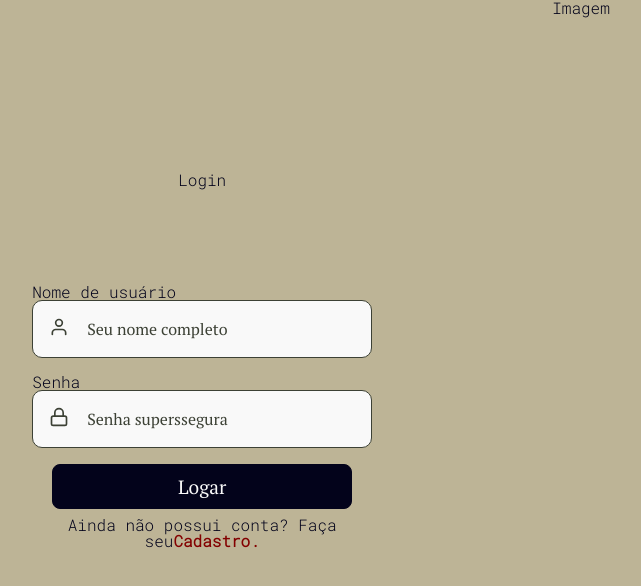
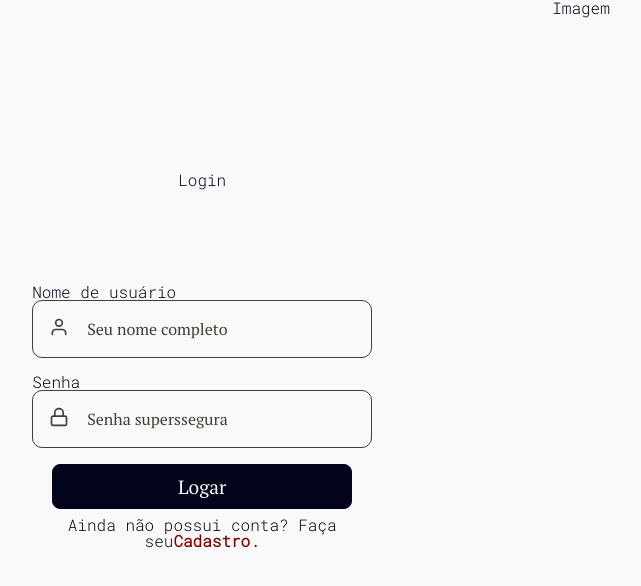
Before and after one commit to serafimmatheus/habits-1, a React (Create React App) app: page /login in a window 1280 px wide. Shown: the top 586 px of the page, without its empty margins (409-1050 px from the left). Built offline with nearby package versions, Linux system fonts and the light colour scheme.

Commit message:
feat:styled/groups

```diff
--- a/src/Components/SubGroups/index.jsx
+++ b/src/Components/SubGroups/index.jsx
@@ -1,6 +1,6 @@
 import { useContext, useState } from "react";
 import { GroupsContext } from "../../Providers/groups";
-import { Button, GroupCardContainer } from "../../Styles/global";
+import { Button, GroupCardContainerSub } from "../../Styles/global";
 import EditGroupsModal from "../EditGroupsModal";
 const SubGroups = () => {
   const { myGroups, unsubscribeGroups, editGroups } = useContext(GroupsContext);
@@ -8,7 +8,7 @@ const SubGroups = () => {
   const token = JSON.parse(localStorage.getItem("@Habits:token") || "");
 
   return (
-    <GroupCardContainer>
+    <GroupCardContainerSub>
       {myGroups.map((group) =>
         group.length === 0 ? (
           <div>Sem inscrições de grupos</div>
@@ -37,7 +37,7 @@ const SubGroups = () => {
             />
           )
       )}
-    </GroupCardContainer>
+    </GroupCardContainerSub>
   );
 };
 export default SubGroups;
--- a/src/Styles/GlobalStyles.js
+++ b/src/Styles/GlobalStyles.js
@@ -45,7 +45,7 @@ export const GlobalStyles = createGlobalStyle`
         font-family: 'Roboto Mono', monospace;
         line-height: 1;
         color: var(--black-russian);
-        background-color: var(--coriander);
+        background-color: var(--white);
 
     }
     ol, ul {
--- a/src/Styles/global.jsx
+++ b/src/Styles/global.jsx
@@ -44,32 +44,42 @@ export const GroupListContainer = styled.ul`
 
 export const GroupCardContainer = styled.li`
   padding: 10px;
-  display: flex;
-  width: 400px;
-  flex-direction: column;
-  align-items: flex-start;
-  background-color: green;
+  width: 300px;
   border: 1px solid transparent;
+  background-color: #bdb491;
   border-radius: 6px;
   margin: 10px;
+  p {
+    strong {
+      font-weigth: 200;
+    }
+    font-size: 25px;
+  }
   div {
     display: flex;
+    justify-content: center;
   }
+`;
+export const GroupCardContainerSub = styled.li`
+  padding: 10px;
+  width: 300px;
+  border: 1px solid transparent;
+  background-color: #bdb491;
+  border-radius: 6px;
+  margin: 10px;
   p {
     strong {
-      font-family: "Roboto", sans-serif;
-      font-weight: 800;
-      margin: 10px 10px 0px 0;
-      color: #252542;
+      font-weigth: 200;
     }
-    color: white;
     font-size: 25px;
+  }
+  div {
+    display: flex;
+    justify-content: center;
   }
 `;
 export const Button = styled.button`
   font-family: PT Serif;
-  display: flex;
-  align-items: flex-start;
   background: #03031b;
   color: #ffffff;
   transition: 0.3s;
@@ -84,15 +94,25 @@ export const Button = styled.button`
     color: #03031b;
   }
 `;
+export const ButtonSearch = styled.div`
+  display: flex;
+  justify-content: center;
+  align-items: center;
+  input {
+    height: 40px;
+    border: 1px solid #03031b;
+    border-radius: 5px;
+    outline: none;
+    margin-left: 5px;
+  }
+`;
 export const ButtonSubs = styled.button`
   font-family: PT Serif;
-  display: flex;
-  align-items: flex-start;
   background: #03031b;
   color: #ffffff;
   transition: 0.3s;
   width: 180px;
-  margin-top: 10px;
+  margin: 10px;
   border: none;
   border-radius: 10px;
   padding: 15px 40px;
@@ -115,32 +135,12 @@ export const GroupsForm = styled.form`
   box-sizing: border-box;
   border-radius: 5px;
   padding: 40px 20px 26px;
-`;
+n`;
+
 export const ContainerButton = styled.div`
   display: flex;
   justify-content: center;
   align-items: center;
-  margin-left: 25px;
-  input {
-    margin: 10px;
-    height: 30px;
-    outline: none;
-    width: 150px;
-    border: transparent;
-    border-radius: 4px;
-  }
-`;
-export const ButtonSearch = styled.div`
-  display: flex;
-  justify-content: center;
-  margin-left: 31px;
-  input {
-    margin: 10px 6px 10px 6px;
-    outline: none;
-    width: 180px;
-    border: transparent;
-    border-radius: 4px;
-  }
 `;
 export const InfoGroupCont = styled.div`
   display: flex;
```
